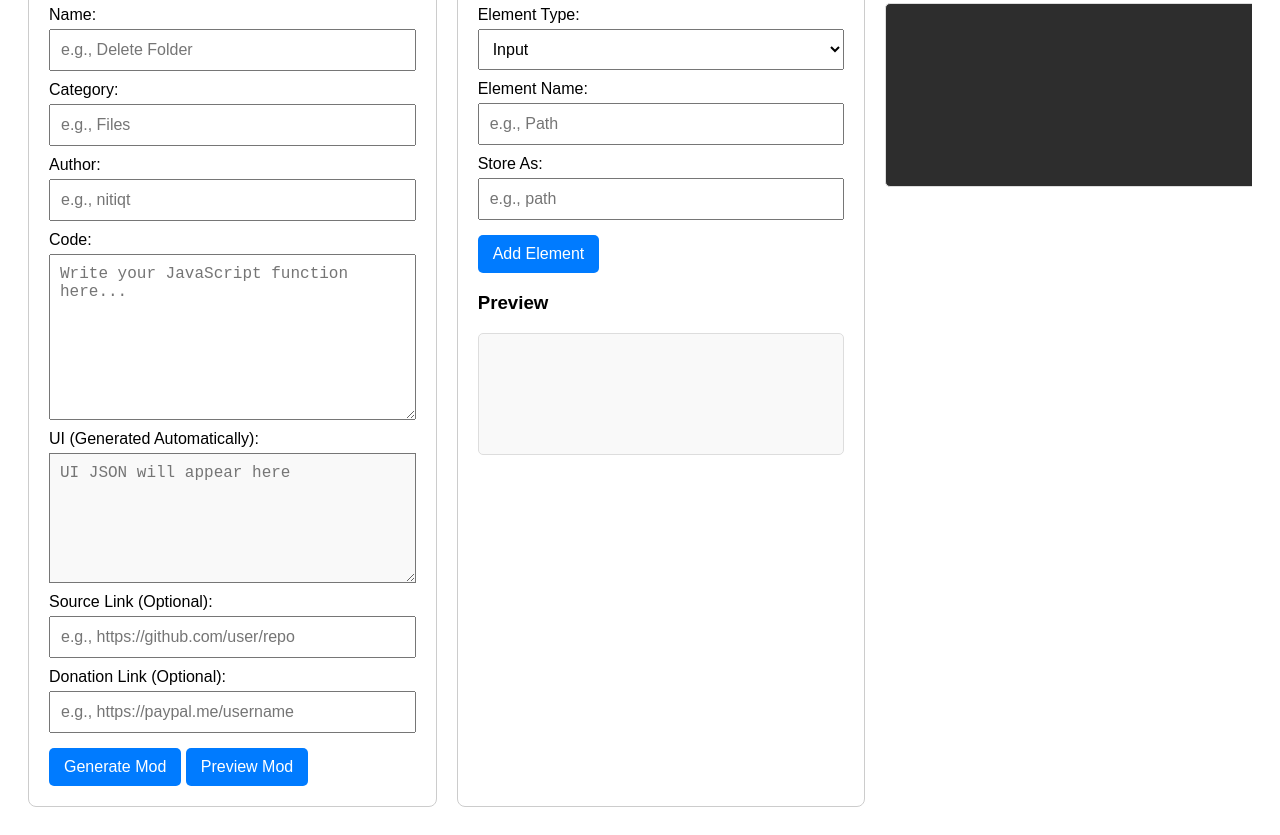
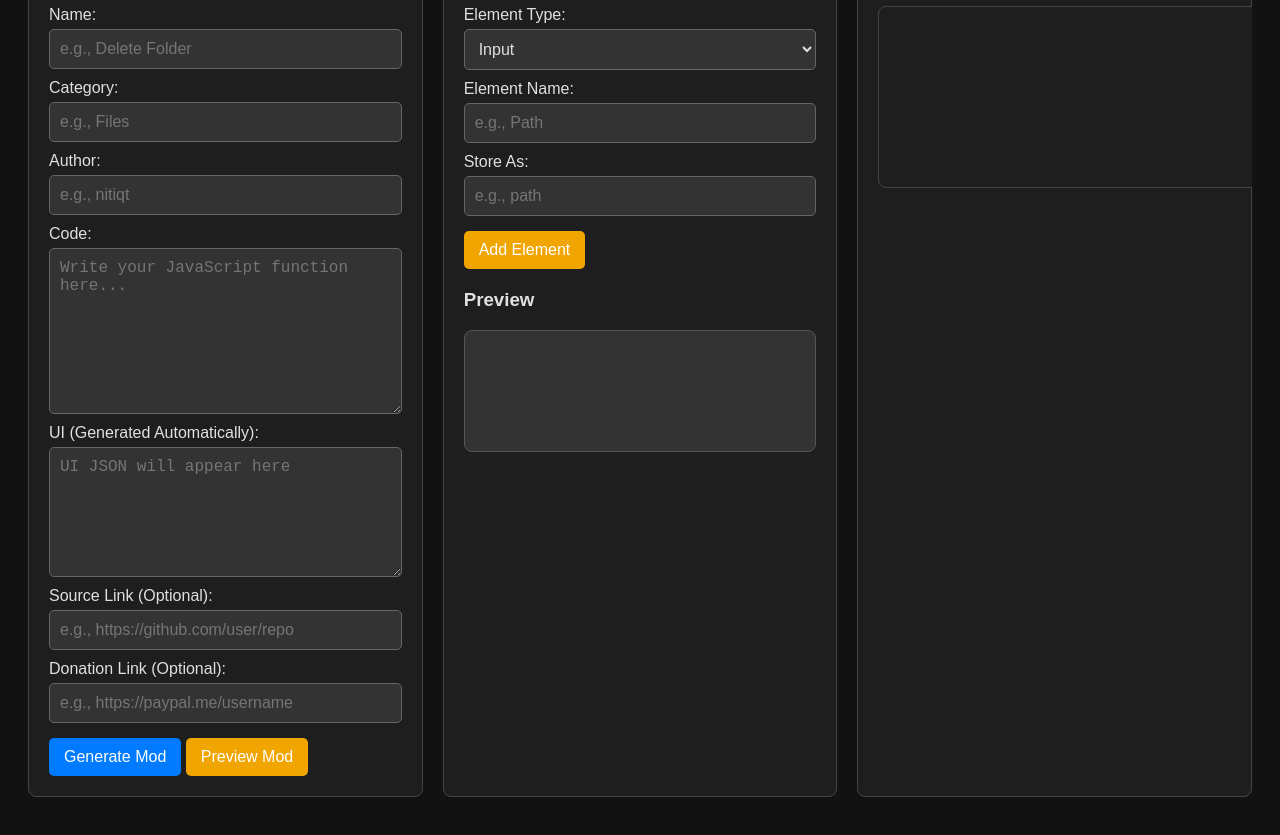
Before and after one commit to devvyyxyz/bmd-action-maker, a website: page index.html in a window 1280 px wide. Shown: the part 101-936 px from the top of the page. Drawn offline with nearby package versions, Linux system fonts and the light colour scheme.

Commit message:
Deploying to gh-pages from @ devvyyxyz/bmd-action-maker@3445d37f8c41febb962d964d373f2314dc4ebb5f 🚀

```diff
--- a/styles.css
+++ b/styles.css
@@ -1,7 +1,10 @@
-/* This 100% needs better theming LMAO */
+/* General Styles */
 body {
-  font-family: Arial, sans-serif;
+  font-family: 'Arial', sans-serif;
   padding: 20px;
+  background-color: #121212;
+  color: #e0e0e0;
+  transition: background-color 0.3s, color 0.3s;
 }
 
 .container {
@@ -13,15 +16,17 @@ body {
   margin: auto;
 }
 
-.form-section, .ui-builder {
+.form-section, .ui-builder, .form-column {
   flex: 1;
-  border: 1px solid #ccc;
+  border: 1px solid #444;
   padding: 20px;
   border-radius: 8px;
+  background-color: #1e1e1e;
 }
 
 h1, h2 {
   margin-top: 0;
+  color: #ffffff;
 }
 
 label {
@@ -29,17 +34,22 @@ label {
   flex-direction: column;
   font-size: 1rem;
   margin-bottom: 10px;
+  color: #e0e0e0;
 }
 
 input, textarea, select, button {
   padding: 10px;
   font-size: 1rem;
   margin-top: 5px;
+  border-radius: 5px;
+  border: 1px solid #666;
+  background-color: #333;
+  color: #e0e0e0;
 }
 
 textarea[readonly] {
-  background: #f9f9f9;
-  color: #666;
+  background: #333;
+  color: #888;
   cursor: not-allowed;
 }
 
@@ -59,18 +69,19 @@ button:hover {
 }
 
 pre {
-  background: #f4f4f4;
+  background: #333;
   padding: 10px;
-  border: 1px solid #ddd;
+  border: 1px solid #555;
   border-radius: 5px;
   font-size: 0.9rem;
   overflow-x: auto;
+  color: #e0e0e0;
 }
 
 /* UI Preview */
 .ui-preview {
-  border: 1px solid #ddd;
-  background: #f9f9f9;
+  border: 1px solid #555;
+  background: #1e1e1e;
   padding: 10px;
   border-radius: 5px;
   margin-top: 10px;
@@ -82,11 +93,13 @@ pre {
   flex-direction: column;
   margin-bottom: 10px;
   font-size: 0.9rem;
+  color: #e0e0e0;
 }
 
 .ui-preview input, .ui-preview textarea {
   padding: 5px;
   font-size: 0.9rem;
+  border-radius: 5px;
 }
 
 .ui-preview input[type="checkbox"] {
@@ -95,8 +108,8 @@ pre {
 
 /* Mod Preview */
 .mod-preview {
-  border: 1px solid #ddd;
-  background: #f9f9f9;
+  border: 1px solid #444;
+  background: #1e1e1e;
   padding: 10px;
   border-radius: 5px;
   min-height: 150px;
@@ -110,18 +123,62 @@ pre {
   overflow-x: auto;  /* Allow horizontal scrolling if the content overflows */
 }
 
-/* Adjusting flex properties for the form-column container */
-.form-column {
-  display: flex;
-  flex-direction: column;
-  gap: 10px;
-  flex: 1;  /* Allow the columns to grow and fill the available space */
-  min-width: 300px;  /* Ensure columns don't shrink too much */
-  max-width: 100%;  /* Ensure preview doesn't overflow outside of the container */
-}
-
-/* Button container */
 .buttons {
   display: flex;
   gap: 10px;
 }
+
+button[type="button"] {
+  background-color: #f0a500;
+  color: white;
+}
+
+button[type="button"]:hover {
+  background-color: #c87b00;
+}
+
+/* Form Inputs and Textareas */
+input, textarea, select {
+  background-color: #333;
+  color: #e0e0e0;
+  border: 1px solid #666;
+}
+
+input:focus, textarea:focus, select:focus {
+  border-color: #007BFF;
+  outline: none;
+}
+
+input[type="url"]:focus, input[type="text"]:focus {
+  border-color: #007BFF;
+  outline: none;
+}
+
+/* UI Form and Preview Section */
+#ui-builder-form {
+  margin-bottom: 20px;
+}
+
+#ui-preview-container {
+  padding: 10px;
+  background-color: #333;
+  border-radius: 8px;
+  border: 1px solid #555;
+  min-height: 100px;
+}
+
+#mod-preview-area {
+  background-color: #1e1e1e;
+  color: #e0e0e0;
+  padding: 15px;
+  border-radius: 8px;
+  border: 1px solid #444;
+  overflow-x: auto;
+  white-space: pre-wrap;
+  font-family: monospace;
+}
+
+#mod-preview-area code {
+  font-size: 1rem;
+  color: #e0e0e0;
+}
```
